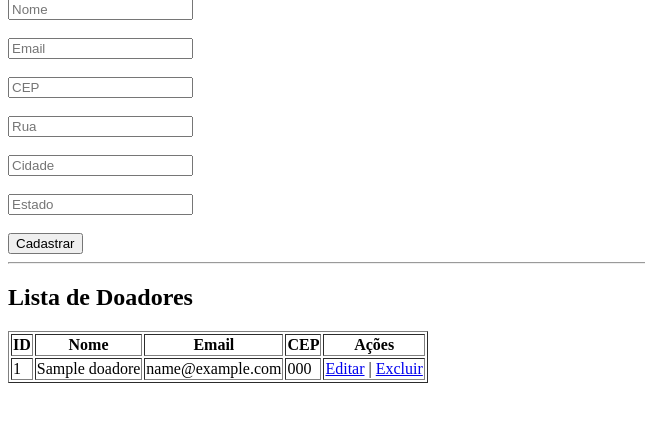
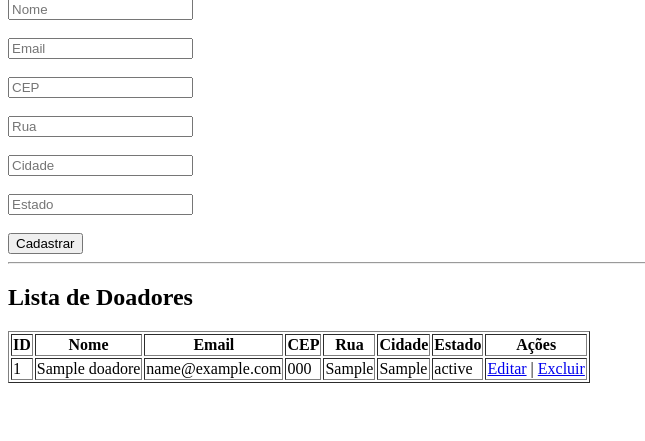
Before and after one commit to gabriell-andrade/conecta-doacao, a Flask app: page /doadores in a window 1280 px wide. Shown: the part 81-522 px from the top of the page, without its empty margins (0-645 px from the left). Run offline with Flask 3, Linux system fonts and the light colour scheme; tables that the repository leaves empty hold one stand-in row (values such as "Sample post").

Commit message:
feat: adicionar endereço completo com integração ViaCEP

```diff
--- a/app/models.py
+++ b/app/models.py
@@ -14,7 +14,10 @@ def create_tables():
             id INTEGER PRIMARY KEY AUTOINCREMENT,
             nome TEXT NOT NULL,
             email TEXT,
-            cep TEXT
+            cep TEXT,
+            rua TEXT,
+            cidade TEXT,
+            estado TEXT
         )
     """)
     conn.commit()
--- a/app/routes.py
+++ b/app/routes.py
@@ -5,7 +5,7 @@ main = Blueprint('main', __name__)
 
 @main.route("/")
 def home():
-    return "Backend funcionando"
+    return "Backend funcionando 🚀"
 
 
 @main.route("/doadores", methods=["GET", "POST"])
@@ -13,13 +13,18 @@ def cadastrar_doador():
     conn = get_connection()
 
     if request.method == "POST":
-        nome = request.form["nome"]
-        email = request.form["email"]
-        cep = request.form["cep"]
+        nome = request.form.get("nome")
+        email = request.form.get("email")
+        cep = request.form.get("cep")
+        rua = request.form.get("rua", "")
+        cidade = request.form.get("cidade", "")
+        estado = request.form.get("estado", "")
 
         conn.execute(
-            "INSERT INTO doadores (nome, email, cep) VALUES (?, ?, ?)",
-            (nome, email, cep)
+            """INSERT INTO doadores
+            (nome, email, cep, rua, cidade, estado)
+            VALUES (?, ?, ?, ?, ?, ?)""",
+            (nome, email, cep, rua, cidade, estado)
         )
         conn.commit()
 
@@ -44,20 +49,27 @@ def editar_doador(id):
     conn = get_connection()
 
     if request.method == "POST":
-        nome = request.form["nome"]
-        email = request.form["email"]
-        cep = request.form["cep"]
+        nome = request.form.get("nome")
+        email = request.form.get("email")
+        cep = request.form.get("cep")
+        rua = request.form.get("rua", "")
+        cidade = request.form.get("cidade", "")
+        estado = request.form.get("estado", "")
 
         conn.execute(
-            "UPDATE doadores SET nome = ?, email = ?, cep = ? WHERE id = ?",
-            (nome, email, cep, id)
+            """UPDATE doadores
+            SET nome = ?, email = ?, cep = ?, rua = ?, cidade = ?, estado = ?
+            WHERE id = ?""",
+            (nome, email, cep, rua, cidade, estado, id)
         )
         conn.commit()
         conn.close()
 
         return redirect("/doadores")
 
-    doador = conn.execute("SELECT * FROM doadores WHERE id = ?", (id,)).fetchone()
+    doador = conn.execute(
+        "SELECT * FROM doadores WHERE id = ?", (id,)
+    ).fetchone()
     conn.close()
 
     return render_template("editar.html", doador=doador)
--- a/app/templates/doadores.html
+++ b/app/templates/doadores.html
@@ -12,9 +12,9 @@
         <input type="email" name="email" placeholder="Email"><br><br>
 
         <input type="text" id="cep" name="cep" placeholder="CEP"><br><br>
-        <input type="text" id="rua" placeholder="Rua"><br><br>
-        <input type="text" id="cidade" placeholder="Cidade"><br><br>
-        <input type="text" id="estado" placeholder="Estado"><br><br>
+        <input type="text" id="rua" name="rua" placeholder="Rua"><br><br>
+        <input type="text" id="cidade" name="cidade" placeholder="Cidade"><br><br>
+        <input type="text" id="estado" name="estado" placeholder="Estado"><br><br>
 
         <button type="submit">Cadastrar</button>
     </form>
@@ -29,6 +29,9 @@
             <th>Nome</th>
             <th>Email</th>
             <th>CEP</th>
+            <th>Rua</th>
+            <th>Cidade</th>
+            <th>Estado</th>
             <th>Ações</th>
         </tr>
 
@@ -38,6 +41,9 @@
             <td>{{ d.nome }}</td>
             <td>{{ d.email }}</td>
             <td>{{ d.cep }}</td>
+            <td>{{ d.rua }}</td>
+            <td>{{ d.cidade }}</td>
+            <td>{{ d.estado }}</td>
             <td>
                 <a href="/editar/{{ d.id }}">Editar</a> |
                 <a href="/excluir/{{ d.id }}">Excluir</a>
--- a/app/templates/editar.html
+++ b/app/templates/editar.html
@@ -11,6 +11,9 @@
         <input type="text" name="nome" value="{{ doador.nome }}" required><br><br>
         <input type="email" name="email" value="{{ doador.email }}"><br><br>
         <input type="text" name="cep" value="{{ doador.cep }}"><br><br>
+        <input type="text" name="rua" value="{{ doador.rua }}"><br><br>
+        <input type="text" name="cidade" value="{{ doador.cidade }}"><br><br>
+        <input type="text" name="estado" value="{{ doador.estado }}"><br><br>
 
         <button type="submit">Salvar</button>
     </form>
```
Also changed, not shown: database.db.
